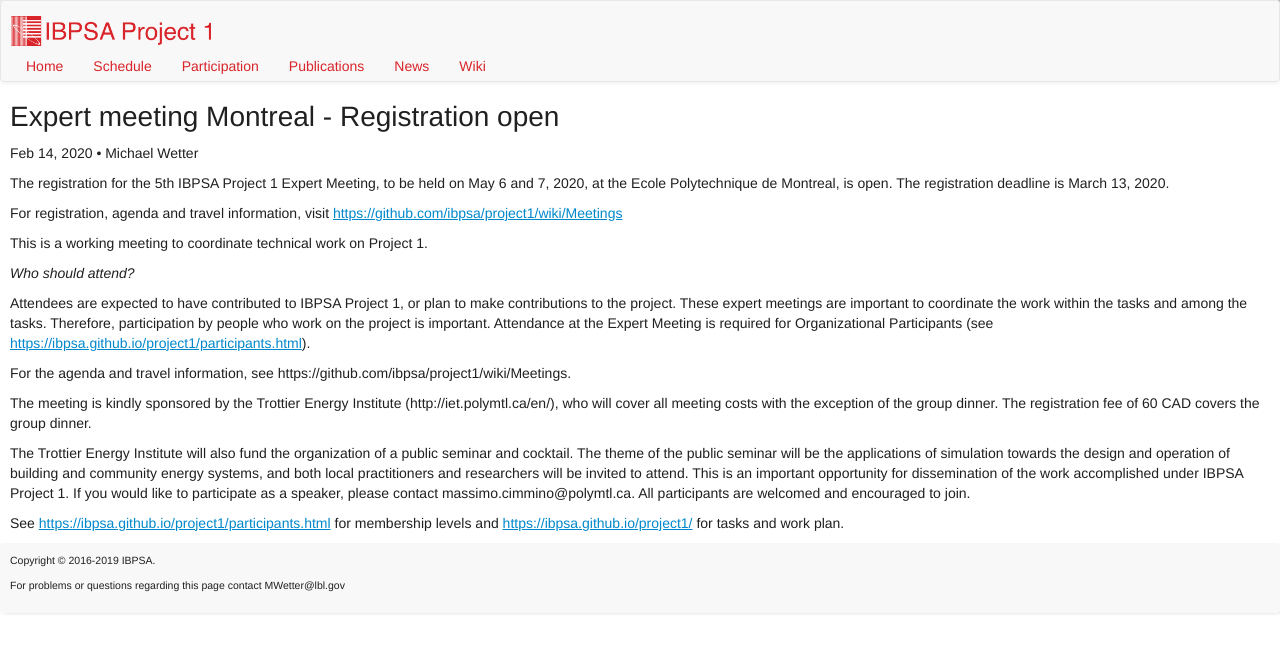
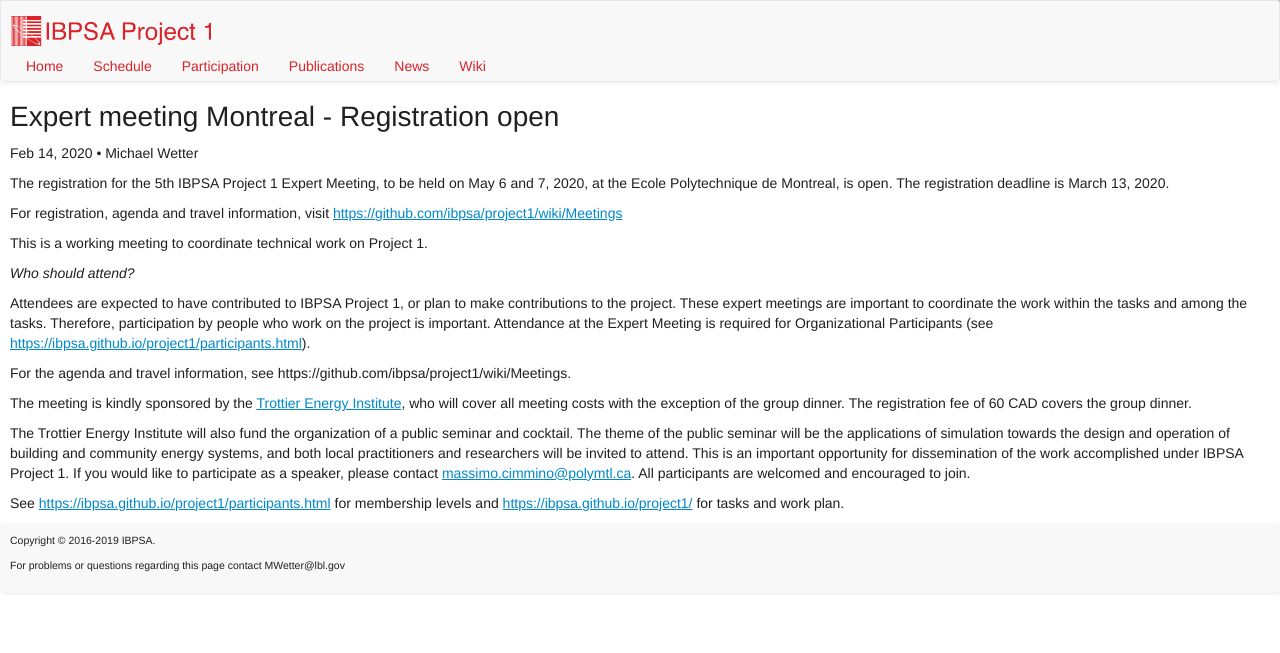
Before and after one commit to ibpsa/project1, a Jekyll site: the page built from _posts/2020-02-14-expertMeetingMontreal.md, in a window 1280 px wide. Shown: the top 653 px of the page. Built offline with Jekyll 4.4.1, drawn with Linux system fonts in a browser that asks for light colours; nearby versions of some CDN libraries; some of the changed lines change nothing that is shown.

Commit message:
Updated post

```diff
--- a/_posts/2020-02-14-expertMeetingRome.md
+++ b/_posts/2020-02-14-expertMeetingMontreal.md
@@ -28,9 +28,9 @@ Attendance at the Expert Meeting is required for Organizational Participants (se
 
 For the agenda and travel information, see https://github.com/ibpsa/project1/wiki/Meetings.
 
-The meeting is kindly sponsored by the Trottier Energy Institute (http://iet.polymtl.ca/en/), who will cover all meeting costs with the exception of the group dinner. The registration fee of 60 CAD covers the group dinner.
+The meeting is kindly sponsored by the [Trottier Energy Institute](http://iet.polymtl.ca/en/), who will cover all meeting costs with the exception of the group dinner. The registration fee of 60 CAD covers the group dinner.
 
-The Trottier Energy Institute will also fund the organization of a public seminar and cocktail. The theme of the public seminar will be the applications of simulation towards the design and operation of building and community energy systems, and both local practitioners and researchers will be invited to attend. This is an important opportunity for dissemination of the work accomplished under IBPSA Project 1. If you would like to participate as a speaker, please contact massimo.cimmino@polymtl.ca. All participants are welcomed and encouraged to join.
+The Trottier Energy Institute will also fund the organization of a public seminar and cocktail. The theme of the public seminar will be the applications of simulation towards the design and operation of building and community energy systems, and both local practitioners and researchers will be invited to attend. This is an important opportunity for dissemination of the work accomplished under IBPSA Project 1. If you would like to participate as a speaker, please contact [massimo.cimmino@polymtl.ca](massimo.cimmino@polymtl.ca). All participants are welcomed and encouraged to join.
 
 See [https://ibpsa.github.io/project1/participants.html](https://ibpsa.github.io/project1/participants.html) for membership levels and
 [https://ibpsa.github.io/project1/](https://ibpsa.github.io/project1/) for tasks and work plan.
```
